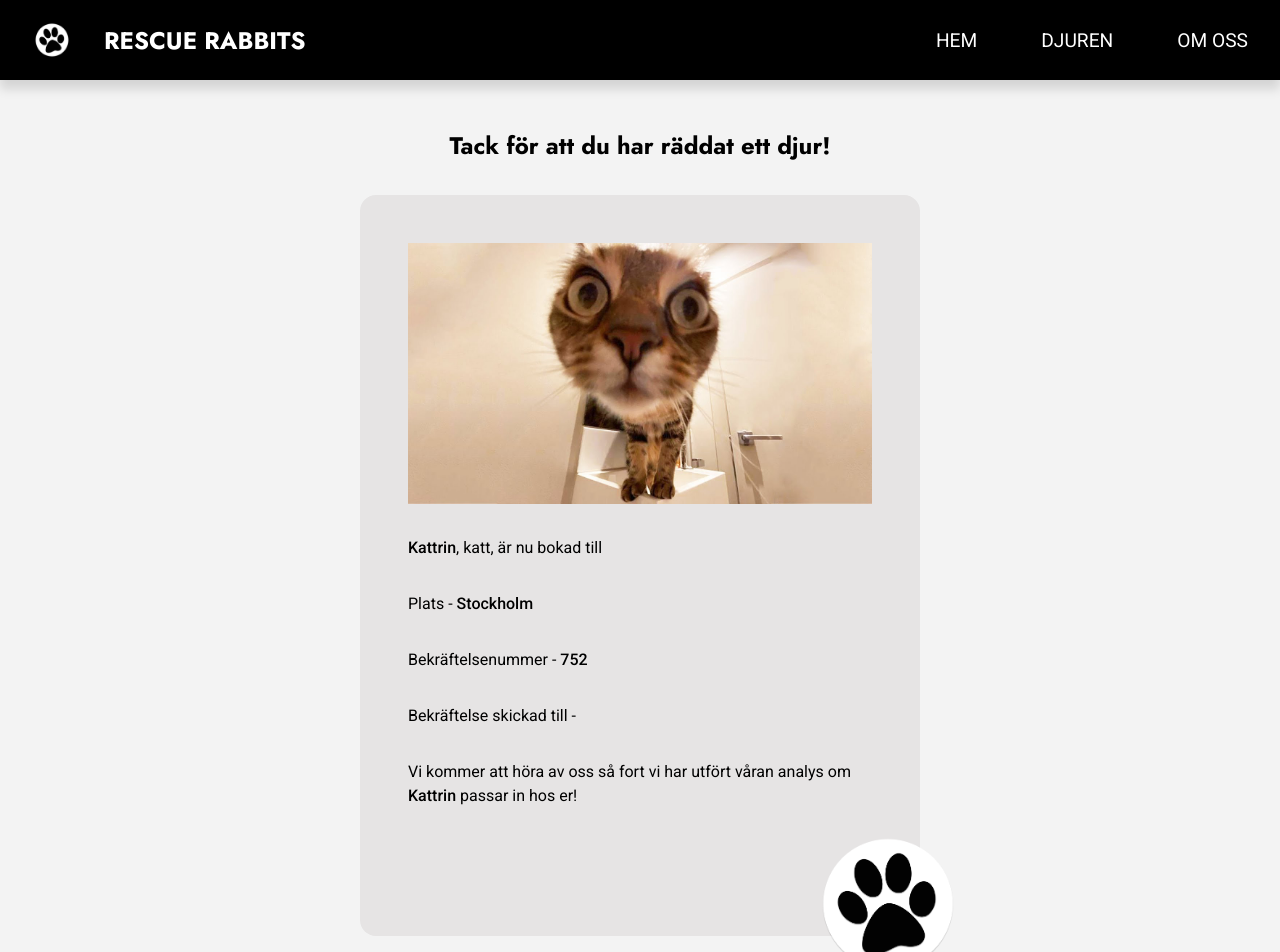
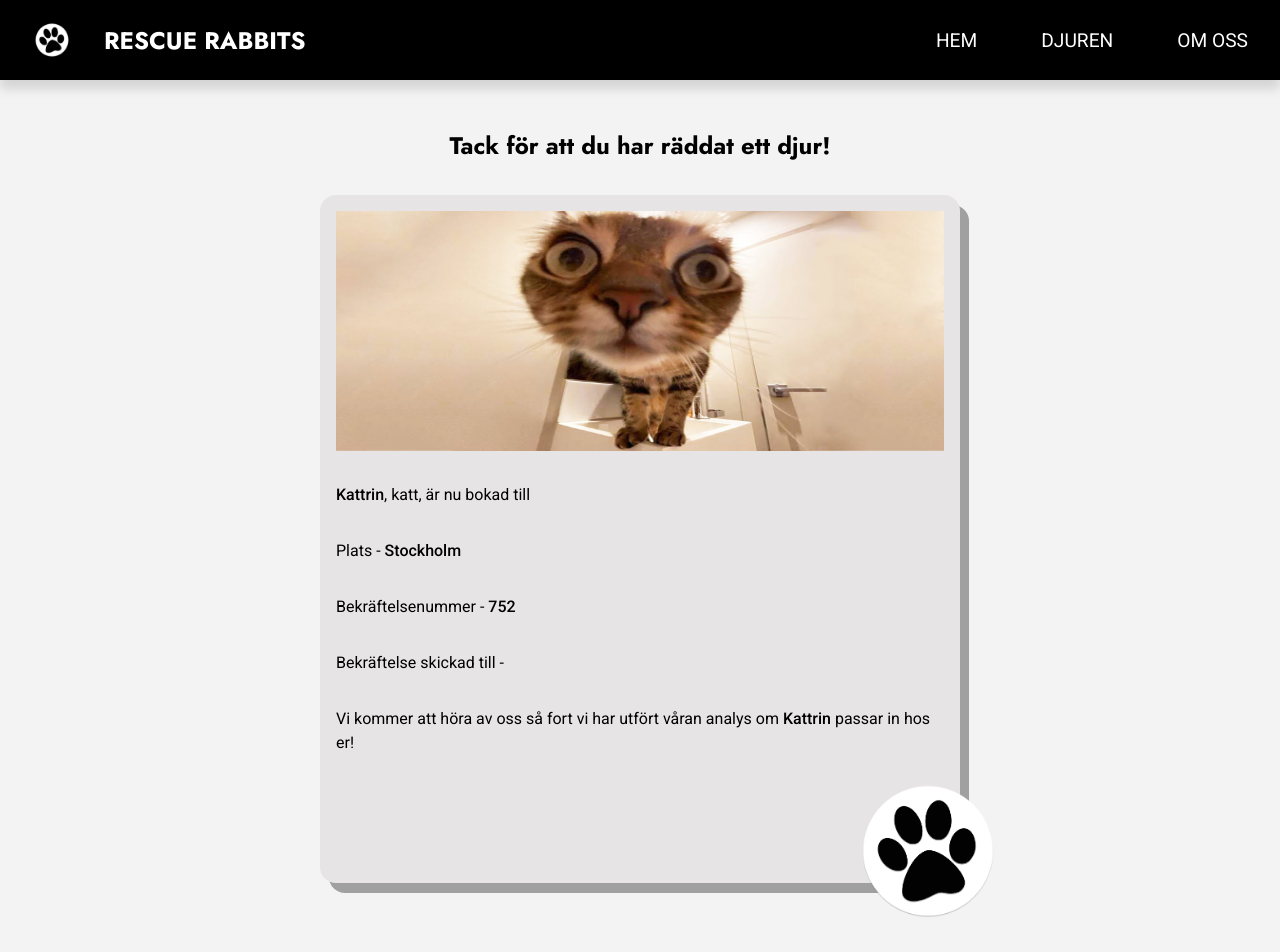
Before and after one commit to timand1/rescue-rabbits-magic-monkeys, a React (Vite) app: page /Confirmed in a window 1280 px wide. Shown: the top 952 px of the page. Built offline with nearby package versions, Linux system fonts and the light colour scheme.

Commit message:
Code Clean

```diff
--- a/src/components/Overlay-Animal/FormCard.tsx
+++ b/src/components/Overlay-Animal/FormCard.tsx
@@ -40,7 +40,7 @@ export default function FormCard(props:FormCardProps) {
     return (
         <section className="form-container">
             <div className="form-header">
-                <h2>Form</h2>
+                <h2>Dina uppgifter</h2>
                 <div className='btn-close' onClick={props.handleOverlay}>
                     <div></div>
                     <div></div>
--- a/src/styles/About.scss
+++ b/src/styles/About.scss
@@ -5,14 +5,11 @@
         .quote {
             font-style: italic;
         }
-
-
-
 }
 
 @media only screen and (max-width: 786px) {
     .about {
-        max-width: 90%;
+        max-width: variables.$mobile-card-width;
         section {
             padding-bottom: 4em;
         }
--- a/src/styles/AnimalList.scss
+++ b/src/styles/AnimalList.scss
@@ -77,3 +77,9 @@
         }
     }
 }
+
+@media only screen and (max-width: 786px) {
+    .animals {
+        max-width: variables.$mobile-card-width;
+    }
+}
--- a/src/styles/Confirmed.scss
+++ b/src/styles/Confirmed.scss
@@ -2,17 +2,24 @@
 
 .confirmed {
     @include variables.aboutPageLayout();
-        img {
-            max-width: 100%;
-        }
-        .confirmed-bold {
-            font-weight: 500;
-        }
+    h2 {
+        text-align: center;
+    }
+    img {
+        width: 100%;
+        max-height: 30vh;
+    }
+    .confirmed-bold {
+        font-weight: 500;
+    }
 }
 
 @media only screen and (max-width: 786px) {
     .confirmed {
-        max-width: 90%;
+        max-width: variables.$mobile-card-width;
+        section {
+            padding-bottom: 4em;
+        }
     }
     .about figure, .confirmed figure{
         transform: scale(40%);
--- a/src/styles/_nav.scss
+++ b/src/styles/_nav.scss
@@ -73,15 +73,13 @@ header {
             }
         }
         .menu-btn {
-            position: fixed;
             display: block;
-            top: 2rem;
-            right: 2rem;
             border: none;
             background-color: transparent;
             z-index: 9999;
             height: 20px;
             width: 30px;
+            margin-right: 2em;
             display: flex;
             flex-direction: column;
             justify-content: space-between;
--- a/src/styles/_search.scss
+++ b/src/styles/_search.scss
@@ -43,7 +43,11 @@
 }
 
 @media only screen and (max-width: 786px) {
-    .search{
+    .search-container {
         width: variables.$mobile-card-width;
+
+        .search{
+            width: 100%;
+        }
     }
 }
--- a/src/styles/_variables.scss
+++ b/src/styles/_variables.scss
@@ -28,7 +28,7 @@ $mobile-card-width: 90vw;
 
 @mixin textContainer() {
     background-color: $secondary-bg;
-    padding: 3rem;
+    padding: 1rem;
     font-family: $primary-font;
     font-size: 1em;
     line-height: 1.5em;
@@ -46,8 +46,7 @@ $mobile-card-width: 90vw;
 }
 
 @mixin aboutPageLayout() {
-    max-width: 35rem;
-    width: 100%;
+    max-width: 50vw;
     margin: 0 auto;
     @include flexContainer();
     align-items: center;
@@ -62,9 +61,6 @@ $mobile-card-width: 90vw;
         @include textContainer;
         padding-bottom: 8em;
         position: relative;
-        figure {
-            @extend %bg-image;
-            transition: .5s all;
-        }
+        box-shadow: $box-shadow;
     }
 }
```
